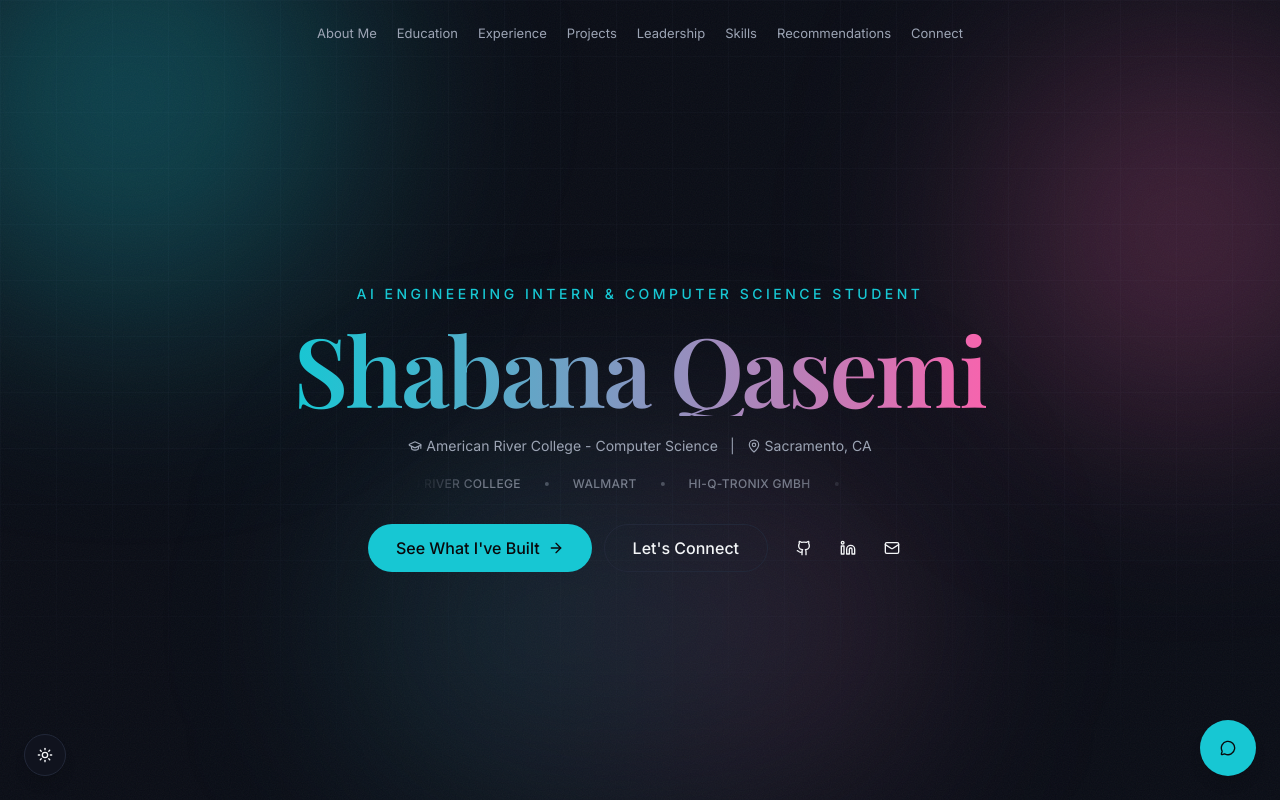
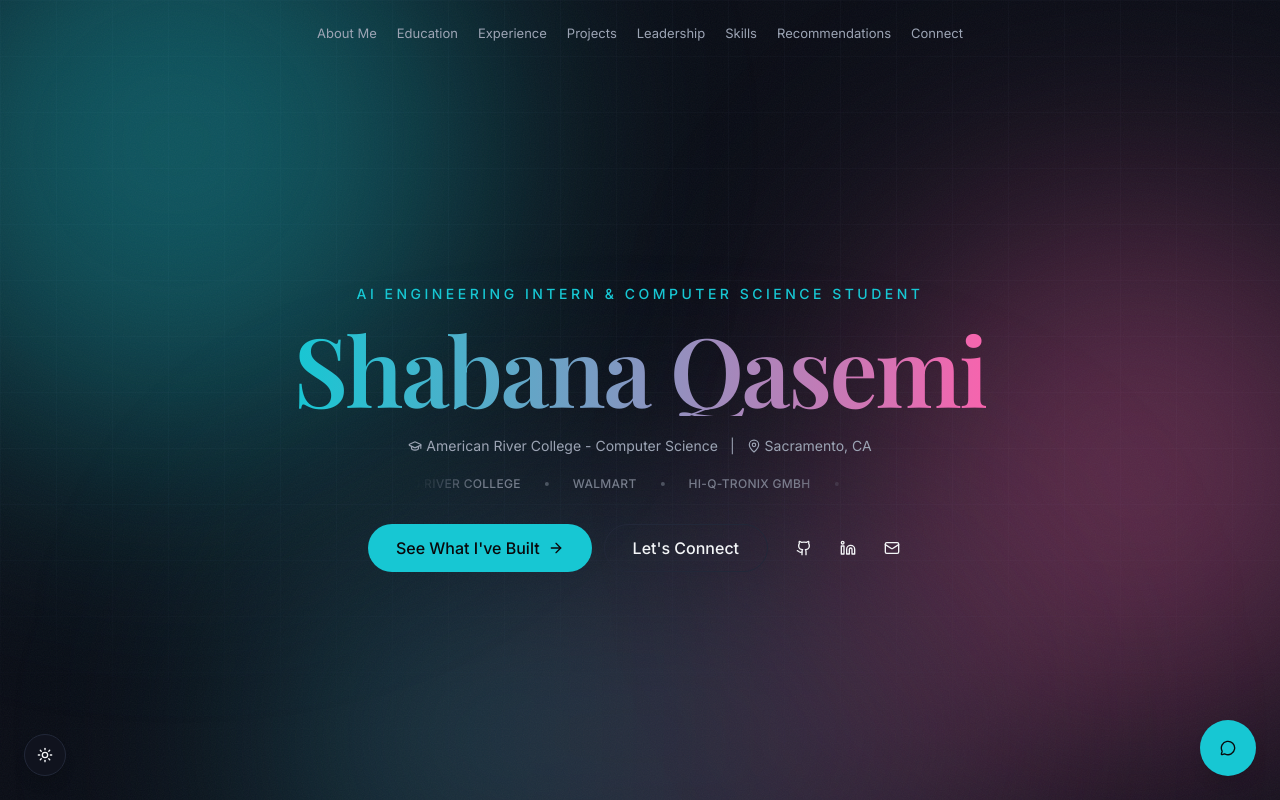
Before and after one commit to shabana-qasemi/shabana-qasemi.github.io, a Next.js app: page / in a window 1280 px wide. Shown: the top 800 px of the page. Built offline with nearby package versions, Linux system fonts and the light colour scheme; a web font is replaced by a local one.

Commit message:
Make Hero background glow more prominent for full-screen layout

```diff
--- a/components/hero.tsx
+++ b/components/hero.tsx
@@ -28,15 +28,15 @@ export function Hero() {
         aria-hidden
       />
       <div
-        className="pointer-events-none absolute -left-24 -top-32 h-[28rem] w-[28rem] rounded-full bg-accent/30 blur-[110px]"
+        className="pointer-events-none absolute -left-32 -top-40 h-[38rem] w-[38rem] rounded-full bg-accent/40 blur-[130px]"
         aria-hidden
       />
       <div
-        className="pointer-events-none absolute -right-24 top-10 h-[24rem] w-[24rem] rounded-full bg-accent2/25 blur-[110px]"
+        className="pointer-events-none absolute -right-32 top-1/4 h-[34rem] w-[34rem] rounded-full bg-accent2/35 blur-[130px]"
         aria-hidden
       />
       <div
-        className="pointer-events-none absolute bottom-0 left-1/2 h-[22rem] w-[36rem] -translate-x-1/2 rounded-full bg-gradient-to-r from-accent/15 to-accent2/15 blur-[100px]"
+        className="pointer-events-none absolute bottom-[-10rem] left-1/2 h-[28rem] w-[48rem] -translate-x-1/2 rounded-full bg-gradient-to-r from-accent/25 to-accent2/25 blur-[120px]"
         aria-hidden
       />
       <div className="bg-noise pointer-events-none absolute inset-0" aria-hidden />
```
